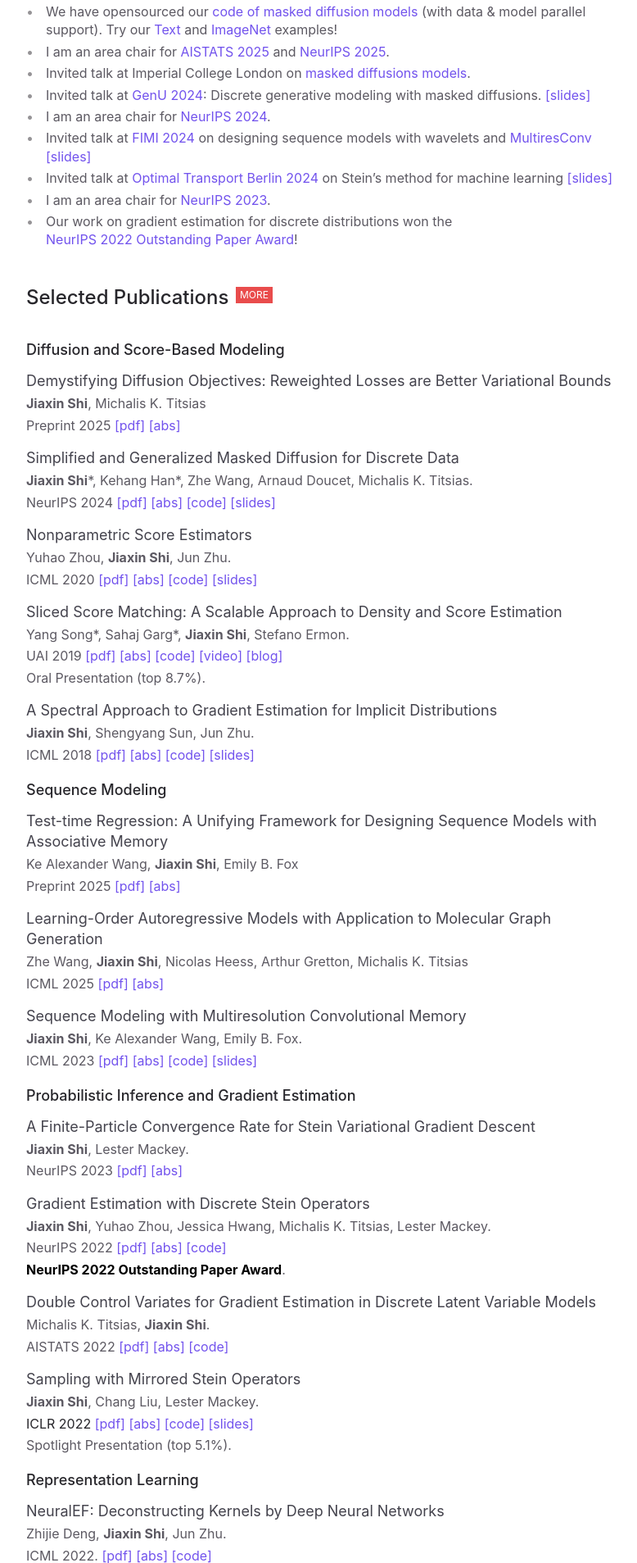
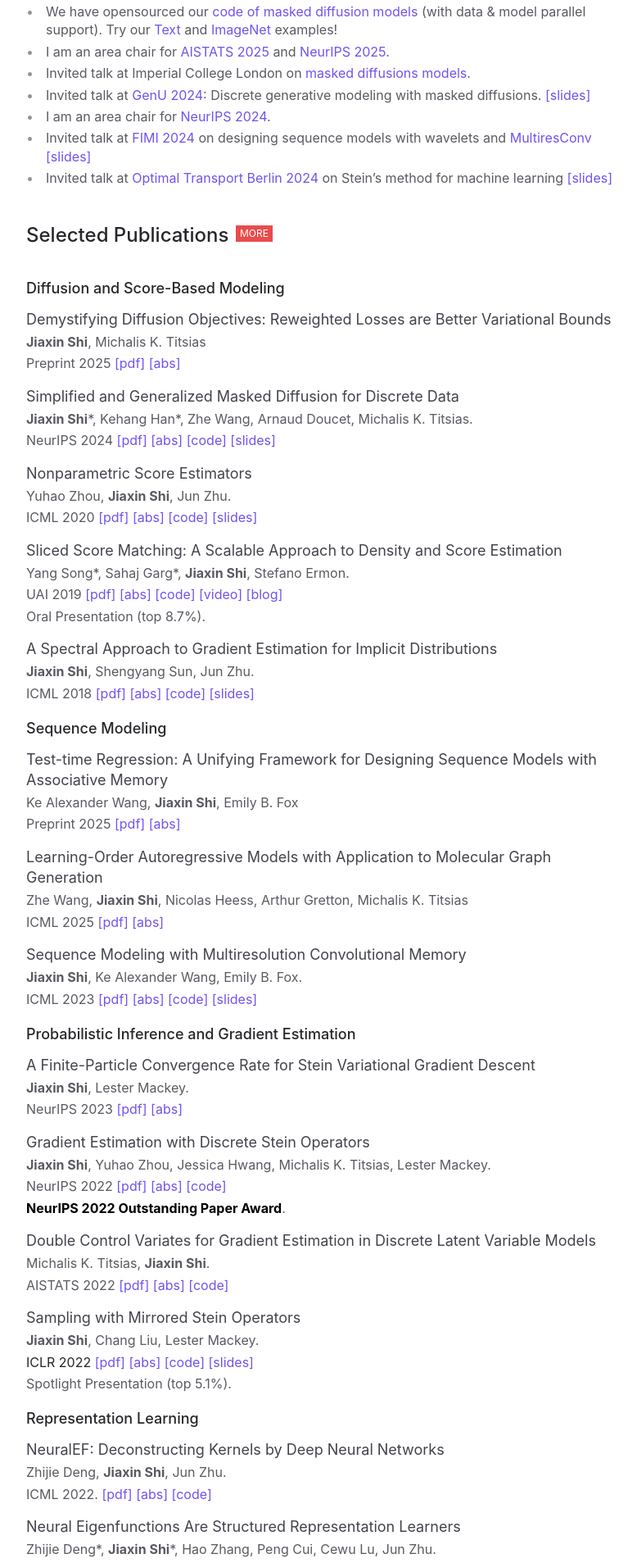
Before and after one commit to thjashin/thjashin.github.io, a Jekyll site: the page built from index.md, in a window 1280 px wide. Shown: the part 614-2521 px from the top of the page at 82% size, without its empty margins (356-1134 px from the left). Built offline with Jekyll 4.4.1, drawn with Linux system fonts in a browser that asks for light colours; part of the change alters nothing that is shown.

Commit message:
Update index.md

```diff
--- a/index.md
+++ b/index.md
@@ -39,7 +39,7 @@ I received my B.E. in Computer Science at Tsinghua University.
 {: .d-inline-block :}
 
 * I am an area chair for [ICML 2026](https://neurips.cc/Conferences/2026) and [AISTATS 2026](https://aistats.org/aistats2026/index.html)
-* Guest lecture at [Oxford StatML](https://www.ox.ac.uk/admissions/graduate/courses/statistics-machine-learning) on discrete diffusion models. [[slides]](https://github.com/thjashin/thjashin.github.io/blob/master/talks/discrete_diffusion_intro_oxford.pdf)
+* Guest lecture at [Oxford StatML](https://www.ox.ac.uk/admissions/graduate/courses/statistics-machine-learning) on discrete diffusion models. [[slides]](https://thjashin.github.io/talks/discrete_diffusion_intro_oxford.pdf)
 * I'm co-organizing the [ICLR 2025 Workshop on World Models](https://sites.google.com/view/worldmodel-iclr2025/).
 * Invited talk at [TTIC]([https://www.ttic.edu/) on discrete generative modeling with masked diffusions. [[slides]](https://thjashin.github.io/talks/md4_ttic.pdf)
 * We have opensourced our [code of masked diffusion models](https://github.com/google-deepmind/md4) (with data & model parallel support). Try our [Text](https://github.com/google-deepmind/md4/tree/main/md4/configs/md4/openwebtext.py) and [ImageNet](https://github.com/google-deepmind/md4/tree/main/md4/configs/md4/imagenet64.py) examples!
@@ -49,10 +49,10 @@ I received my B.E. in Computer Science at Tsinghua University.
 * I am an area chair for [NeurIPS 2024](https://neurips.cc/Conferences/2024).
 * Invited talk at [FIMI 2024](https://ismseminar.github.io/fimi2024/) on designing sequence models with wavelets and [MultiresConv](https://arxiv.org/abs/2305.01638)  [[slides]](https://thjashin.github.io/talks/multires-conv-fimi.pdf)
 * Invited talk at [Optimal Transport Berlin 2024](https://sites.google.com/corp/view/ot-berlin-2024) on Stein's method for machine learning [[slides]](https://thjashin.github.io/talks/ot-berlin-stein-jiaxins.pdf)
+
+<!--
 * I am an area chair for [NeurIPS 2023](https://neurips.cc/Conferences/2023).
 * Our work on gradient estimation for discrete distributions won the [NeurIPS 2022 Outstanding Paper Award](https://blog.neurips.cc/2022/11/21/announcing-the-neurips-2022-awards/)!
-
-<!--
 * I am an area chair for [AISTATS 2023](http://aistats.org/aistats2023/).
 * I am a [top reviewer](https://neurips.cc/Conferences/2022/ProgramCommittee) for [NeurIPS 2022](https://neurips.cc/).
 -->
```
